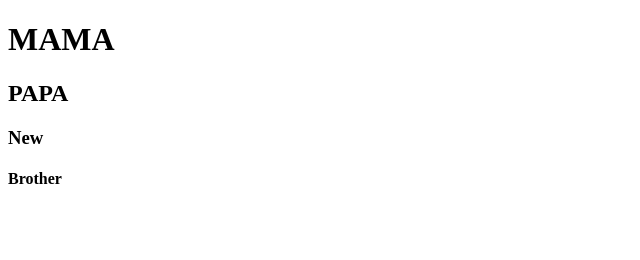
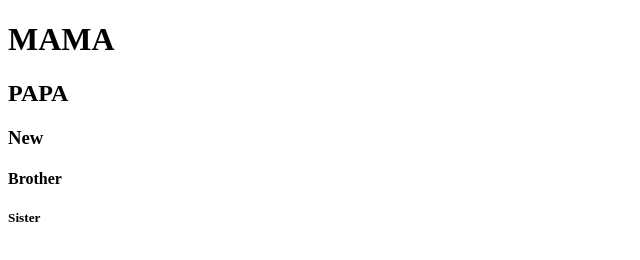
Before and after one commit to Illouminus/HTML-Initiation, a plain HTML site: page index.html in a window 1280 px wide. Shown: the full height of the page, 0-640 px from the left. Drawn offline with Linux system fonts and the light colour scheme.

Commit message:
Комит в новой ветке

```diff
--- a/index.html
+++ b/index.html
@@ -11,5 +11,6 @@
 	<h2>PAPA</h2>
 	<h3>New</h3>
 	<h4>Brother</h4>
+	<h5>Sister</h5>
 </body>
 </html>
```
